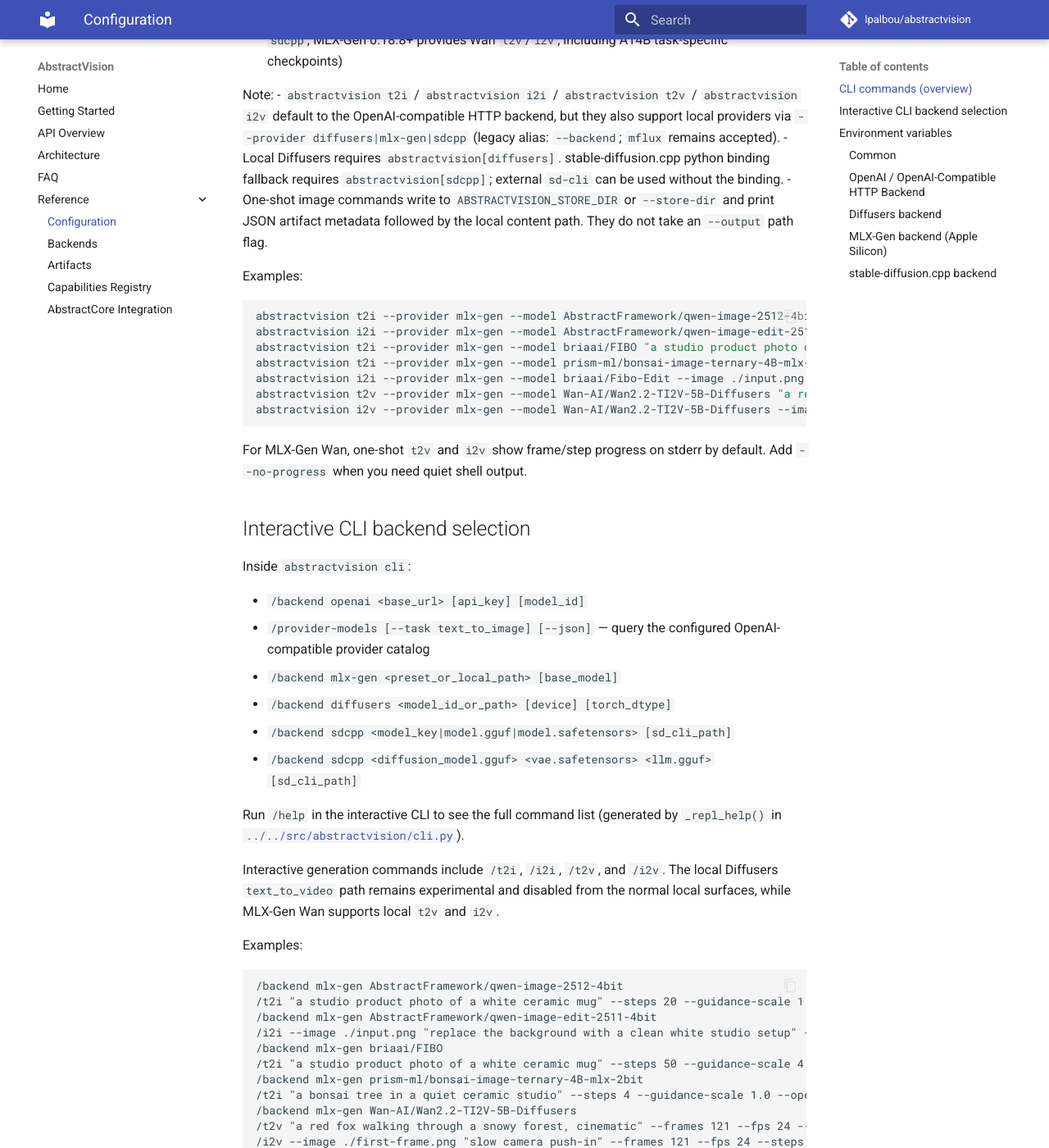
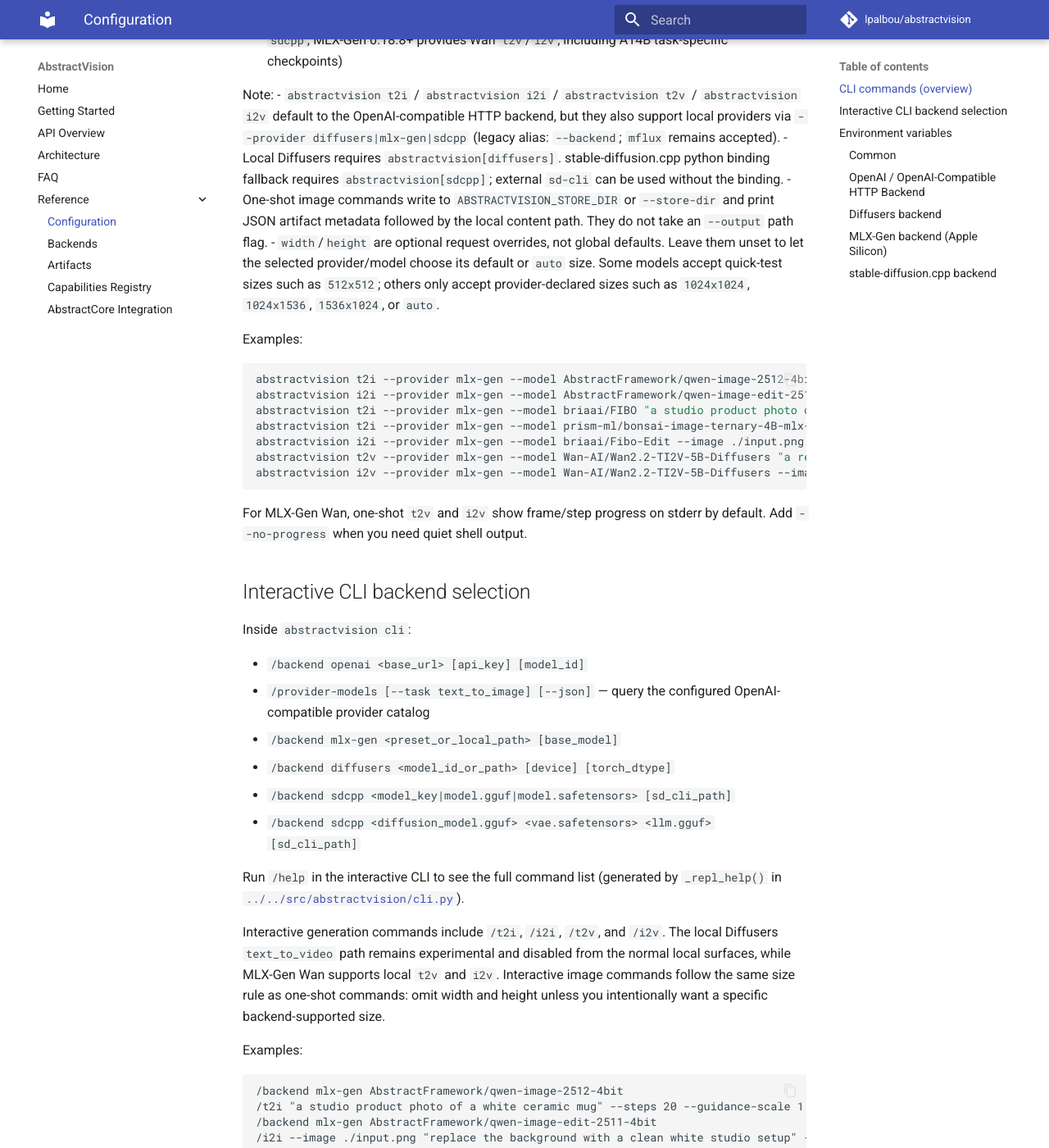
Before and after one commit to lpalbou/AbstractVision, an MkDocs documentation site: the page built from docs/reference/configuration.md, in a window 1280 px wide and 1400 px high, scrolled down 1079 px. Shown: the whole window at 82% size. Built offline with MkDocs 1.6.1 and Material for MkDocs 9.7.7, drawn with Linux system fonts in a browser that asks for light colours; comment, search, counter and statistics services are not loaded.

```diff
--- a/docs/reference/configuration.md
+++ b/docs/reference/configuration.md
@@ -28,6 +28,11 @@ Note:
 - `abstractvision t2i` / `abstractvision i2i` / `abstractvision t2v` / `abstractvision i2v` default to the OpenAI-compatible HTTP backend, but they also support local providers via `--provider diffusers|mlx-gen|sdcpp` (legacy alias: `--backend`; `mflux` remains accepted).
 - Local Diffusers requires `abstractvision[diffusers]`. stable-diffusion.cpp python binding fallback requires `abstractvision[sdcpp]`; external `sd-cli` can be used without the binding.
 - One-shot image commands write to `ABSTRACTVISION_STORE_DIR` or `--store-dir` and print JSON artifact metadata followed by the local content path. They do not take an `--output` path flag.
+- `width`/`height` are optional request overrides, not global defaults. Leave
+  them unset to let the selected provider/model choose its default or `auto`
+  size. Some models accept quick-test sizes such as `512x512`; others only
+  accept provider-declared sizes such as `1024x1024`, `1024x1536`,
+  `1536x1024`, or `auto`.
 
 Examples:
 
@@ -57,7 +62,7 @@ Inside `abstractvision cli`:
 
 Run `/help` in the interactive CLI to see the full command list (generated by `_repl_help()` in [`../../src/abstractvision/cli.py`](../../src/abstractvision/cli.py)).
 
-Interactive generation commands include `/t2i`, `/i2i`, `/t2v`, and `/i2v`. The local Diffusers `text_to_video` path remains experimental and disabled from the normal local surfaces, while MLX-Gen Wan supports local `t2v` and `i2v`.
+Interactive generation commands include `/t2i`, `/i2i`, `/t2v`, and `/i2v`. The local Diffusers `text_to_video` path remains experimental and disabled from the normal local surfaces, while MLX-Gen Wan supports local `t2v` and `i2v`. Interactive image commands follow the same size rule as one-shot commands: omit width and height unless you intentionally want a specific backend-supported size.
 
 Examples:
 
--- a/llms.txt
+++ b/llms.txt
@@ -29,6 +29,7 @@ Reality checks (current shipped behavior, anchored in code):
 - `multi_view_image` exists in the API but no built-in backend implements it yet.
 - Provider `/models` catalogs can be listed explicitly, including through the AbstractCore plugin boundary; they are not used for automatic model selection.
 - Backend normalization is shared across `VisionManager`, the playground API, and the AbstractCore plugin, so model-specific parameter constraints are enforced once in the backend layer instead of separately in each UI.
+- Image dimensions are provider/model-specific. `width`/`height` are optional request overrides; omit them to let the backend use its default or `auto` behavior, and do not assume `512x512` is universally accepted.
 
 ## Documentation
 
--- a/src/abstractvision/__init__.py
+++ b/src/abstractvision/__init__.py
@@ -10,7 +10,7 @@ from .model_capabilities import VisionModelCapabilitiesRegistry
 from .types import ProviderModelInfo, VideoProgressEvent
 from .vision_manager import VisionManager
 
-__version__ = "0.3.18"
+__version__ = "0.3.19"
 __author__ = "Laurent-Philippe Albou"
 __email__ = "contact@abstractcore.ai"
 
```
Also changed, not shown: CHANGELOG.md (+5 -0 lines), README.md (+7 -0 lines), docs/api.md (+6 -0 lines), llms-full.txt (+25 -1 lines).
